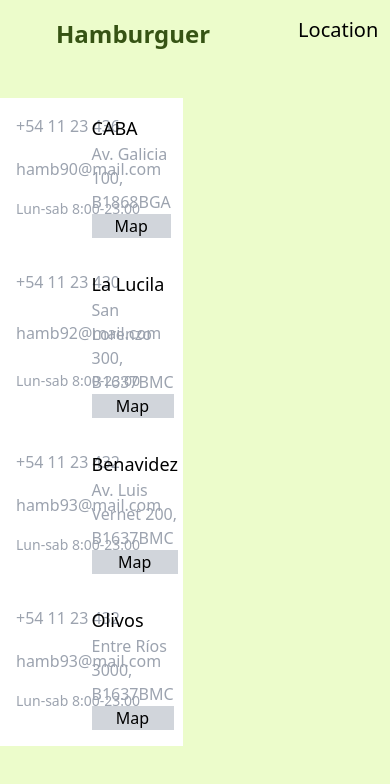
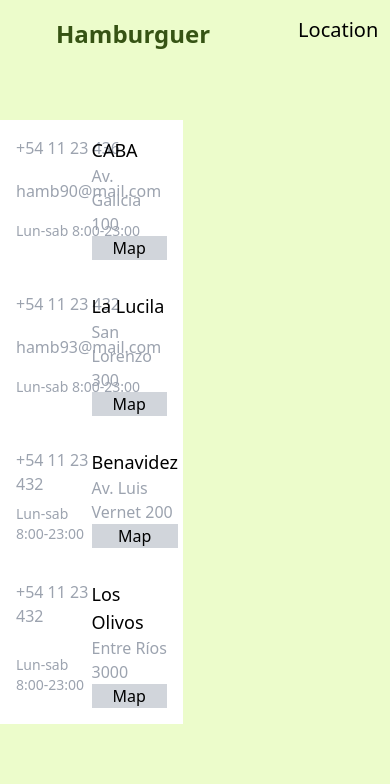
Before and after one commit to Githubmagali/hamburguer-shop, a Next.js app: page /location in a window 390 px wide. Shown: the top 784 px of the page. Built offline with nearby package versions, Linux system fonts and the light colour scheme.

Commit message:
add map location

```diff
--- a/src/app/location/page.jsx
+++ b/src/app/location/page.jsx
@@ -2,81 +2,75 @@
 import React, { useState } from 'react';
 
 function Location() {
-  const [selectedMapIndex, setSelectedMapIndex] = useState(null);
+    const [selectedMapIndex, setSelectedMapIndex] = useState(null);
 
-  const maps = [
-    "https://www.google.com/maps/embed?pb=!1m18!1m12!1m3!1d3281.1372370683007!2d-58.38622642532899!3d-34.676485661342944!2m3!1f0!2f0!3f0!3m2!1i1024!2i768!4f13.1!3m3!1m2!1s0x95bcccb8228f238d%3A0x4e7d2cae69803158!2sAv.%20Galicia%20100%2C%20B1868BGA%20Pi%C3%B1eyro%2C%20Provincia%20de%20Buenos%20Aires!5e0!3m2!1ses-419!2sar!4v1708880848768!5m2!1ses-419!2sar",
-    "https://www.google.com/maps/embed?pb=!1m18!1m12!1m3!1d3288.148704830002!2d-58.48525862533994!3d-34.49911415197953!2m3!1f0!2f0!3f0!3m2!1i1024!2i768!4f13.1!3m3!1m2!1s0x95bcb16dab9a512d%3A0xa99d62ef0faeaef6!2sSan%20Lorenzo%20300%2C%20B1637BMC%20La%20Lucila%2C%20Provincia%20de%20Buenos%20Aires!5e0!3m2!1ses-419!2sar!4v1708881002005!5m2!1ses-419!2sar",
-    "https://www.google.com/maps/embed?pb=!1m18!1m12!1m3!1d3291.754931090853!2d-58.6854665253455!3d-34.407574447164166!2m3!1f0!2f0!3f0!3m2!1i1024!2i768!4f13.1!3m3!1m2!1s0x95bca17249370a31%3A0xae320ecdbe85cce0!2sAv.%20Luis%20Vernet%20200%2C%20Benavidez%2C%20Provincia%20de%20Buenos%20Aires!5e0!3m2!1ses-419!2sar!4v1708881115401!5m2!1ses-419!2sar",
-    "https://www.google.com/maps/embed?pb=!1m18!1m12!1m3!1d3287.312569647077!2d-58.508967825338544!3d-34.520308053096116!2m3!1f0!2f0!3f0!3m2!1i1024!2i768!4f13.1!3m3!1m2!1s0x95bcb1271d788d21%3A0x907bd79bbe267e0!2sEntre%20R%C3%ADos%203000%2C%20B1636GCL%20Olivos%2C%20Provincia%20de%20Buenos%20Aires!5e0!3m2!1ses-419!2sar!4v1708881214035!5m2!1ses-419!2sar"
-  ];
+    const items=[
+        {
+            id:1,
+            name:'CABA',
+            address:'Av. Galicia 100',
+            hor:'Lun-sab 8:00-23:00',
+            number:'+54 11 23 436',
+            mail:'hamb90@mail.com',
+            map:'https://www.google.com/maps/embed?pb=!1m18!1m12!1m3!1d3281.1372370683007!2d-58.38622642532899!3d-34.676485661342944!2m3!1f0!2f0!3f0!3m2!1i1024!2i768!4f13.1!3m3!1m2!1s0x95bcccb8228f238d%3A0x4e7d2cae69803158!2sAv.%20Galicia%20100%2C%20B1868BGA%20Pi%C3%B1eyro%2C%20Provincia%20de%20Buenos%20Aires!5e0!3m2!1ses-419!2sar!4v1708880848768!5m2!1ses-419!2sar',
 
-  const handleMapButtonClick = (index) => {
-    setSelectedMapIndex(index);
-  };
+        },{
+            id:2,
+            name:'La Lucila',
+            address:'San Lorenzo 300',
+            hor:'Lun-sab 8:00-23:00',
+            number:'+54 11 23 432',
+            mail:'hamb93@mail.com',
+            map:'https://www.google.com/maps/embed?pb=!1m18!1m12!1m3!1d3288.148704830002!2d-58.48525862533994!3d-34.49911415197953!2m3!1f0!2f0!3f0!3m2!1i1024!2i768!4f13.1!3m3!1m2!1s0x95bcb16dab9a512d%3A0xa99d62ef0faeaef6!2sSan%20Lorenzo%20300%2C%20B1637BMC%20La%20Lucila%2C%20Provincia%20de%20Buenos%20Aires!5e0!3m2!1ses-419!2sar!4v1708881002005!5m2!1ses-419!2sar'
+        },
+        {
+            id:3,
+            name:'Benavidez',
+            address:'Av. Luis Vernet 200',
+            hor:'Lun-sab 8:00-23:00',
+            number:'+54 11 23 432',
+            map:'https://www.google.com/maps/embed?pb=!1m18!1m12!1m3!1d3291.754931090853!2d-58.6854665253455!3d-34.407574447164166!2m3!1f0!2f0!3f0!3m2!1i1024!2i768!4f13.1!3m3!1m2!1s0x95bca17249370a31%3A0xae320ecdbe85cce0!2sAv.%20Luis%20Vernet%20200%2C%20Benavidez%2C%20Provincia%20de%20Buenos%20Aires!5e0!3m2!1ses-419!2sar!4v1708881115401!5m2!1ses-419!2sar'
+        },{
+            id:4,
+            name:'Los Olivos',
+            address:'Entre Ríos 3000',
+            hor:'Lun-sab 8:00-23:00',
+            number:'+54 11 23 432',
+            map:'https://www.google.com/maps/embed?pb=!1m18!1m12!1m3!1d3287.312569647077!2d-58.508967825338544!3d-34.520308053096116!2m3!1f0!2f0!3f0!3m2!1i1024!2i768!4f13.1!3m3!1m2!1s0x95bcb1271d788d21%3A0x907bd79bbe267e0!2sEntre%20R%C3%ADos%203000%2C%20B1636GCL%20Olivos%2C%20Provincia%20de%20Buenos%20Aires!5e0!3m2!1ses-419!2sar!4v1708881214035!5m2!1ses-419!2sar'
+        }
+    ]
+    const handleMapButtonClick = (index) => {
+        setSelectedMapIndex(index);
+      };
 
-  return (
+return(
     <>
-      <div className="flex items-center justify-center h-screen sm:pt-20">
+    <div className="flex items-center justify-center h-screen sm:pt-20">
         <div className="grid grid-cols-2 gap-x-6">
           <div className="flex items-center justify-center">
             <div className="lg:w-96 lg:h-96 sm:w-54 sm:h-80 overflow-scroll bg-white">
               <ul>
-                <div className="grid grid-cols-2 p-4">
+              {items.map((item, index)=>(
+                <div key={index} className="grid grid-cols-2 p-4">
                   <div className="grid col-1">
-                    <p className="text-gray-400 "><i className='bx bxs-phone-call'></i>+54 11 23 436</p>
-                    <p className="text-gray-400 ">hamb90@mail.com</p>
-                    <p className="text-gray-400 text-sm ">Lun-sab 8:00-23:00</p>
+                    <p className="text-gray-400 "><i className='bx bxs-phone-call'></i>{item.number}</p>
+                    <p className="text-gray-400 ">{item.mail}</p>
+                    <p className="text-gray-400 text-sm ">{item.hor}</p>
                   </div>
                   <div className="grid col-2">
-                    <p className="text-lg">CABA</p>
-                    <li className="text-gray-400 ">Av. Galicia 100, B1868BGA</li>
-                    <button className='bg-gray-300 hover:gr-gray-400 hover:text-white px-4' onClick={() => handleMapButtonClick(0)}>Map</button>
+                    <p className="text-lg">{item.name}</p>
+                    <li className="text-gray-400 ">{item.address}</li>
+                    <button className='bg-gray-300 hover:gr-gray-400 hover:text-white px-4' onClick={() => handleMapButtonClick(index)}>Map</button>
                   </div>
                 </div>
-                <div className="grid grid-cols-2 p-4 ">
-                  <div className="grid col-1">
-                    <p className="text-gray-400 "><i className='bx bxs-phone-call'></i>+54 11 23 430</p>
-                    <p className="text-gray-400 ">hamb92@mail.com</p>
-                    <p className="text-gray-400 text-sm ">Lun-sab 8:00-23:00</p>
-                  </div>
-                  <div className="grid col-2">
-                    <p className="text-lg">La Lucila</p>
-                    <li className="text-gray-400 ">San Lorenzo 300, B1637BMC </li>
-                    <button className='bg-gray-300 hover:gr-gray-400 hover:text-white px-4' onClick={() => handleMapButtonClick(1)}>Map</button>
-                  </div>
-                </div>
-                <div className="grid grid-cols-2 p-4 ">
-                  <div className="grid col-1">
-                    <p className="text-gray-400 "><i className='bx bxs-phone-call'></i>+54 11 23 432</p>
-                    <p className="text-gray-400 ">hamb93@mail.com</p>
-                    <p className="text-gray-400 text-sm ">Lun-sab 8:00-23:00</p>
-                  </div>
-                  <div className="grid col-2">
-                    <p className="text-lg">Benavidez</p>
-                    <li className="text-gray-400 ">Av. Luis Vernet 200, B1637BMC</li>
-                    <button className='bg-gray-300 hover:gr-gray-400 hover:text-white px-4' onClick={() => handleMapButtonClick(2)}>Map</button>
-                  </div>
-                </div>
-                <div className="grid grid-cols-2 p-4 ">
-                  <div className="grid col-1">
-                    <p className="text-gray-400 "><i className='bx bxs-phone-call'></i>+54 11 23 432</p>
-                    <p className="text-gray-400 ">hamb93@mail.com</p>
-                    <p className="text-gray-400 text-sm ">Lun-sab 8:00-23:00</p>
-                  </div>
-                  <div className="grid col-2">
-                    <p className="text-lg">Olivos</p>
-                    <li className="text-gray-400 ">Entre Ríos 3000, B1637BMC </li>
-                    <button  className='bg-gray-300 hover:gr-gray-400 hover:text-white px-4'onClick={() => handleMapButtonClick(3)}>Map</button>
-                  </div>
-                </div>
+                  ))}
               </ul>
             </div>
           </div>
           <div className="sm:flex sm:items-center sm:justify-center">
             {selectedMapIndex !== null && (
               <iframe
-                src={maps[selectedMapIndex]}
+                src={items[selectedMapIndex].map}
                 className="lg:w-96 lg:h-96 sm:w-54 sm:h-80"
                 allowFullScreen={false}
                 loading="lazy"
@@ -87,7 +81,8 @@ function Location() {
         </div>
       </div>
     </>
-  );
+)
+
 }
 
 export default Location;
--- a/src/app/location/pageItem.jsx
+++ /dev/null
@@ -1,51 +0,0 @@
-import React, { useState } from 'react';
-
-function Location() {
-  const [selectedMapIndex, setSelectedMapIndex] = useState(null);
-
-  const maps = [
-    "https://www.google.com/maps/embed?pb=!1m18!1m12!1m3!1d3281.1372370683007!2d-58.38622642532899!3d-34.676485661342944!2m3!1f0!2f0!3f0!3m2!1i1024!2i768!4f13.1!3m3!1m2!1s0x95bcccb8228f238d%3A0x4e7d2cae69803158!2sAv.%20Galicia%20100%2C%20B1868BGA%20Pi%C3%B1eyro%2C%20Provincia%20de%20Buenos%20Aires!5e0!3m2!1ses-419!2sar!4v1708880848768!5m2!1ses-419!2sar",
-    "https://www.google.com/maps/embed?pb=!1m18!1m12!1m3!1d3288.148704830002!2d-58.48525862533994!3d-34.49911415197953!2m3!1f0!2f0!3f0!3m2!1i1024!2i768!4f13.1!3m3!1m2!1s0x95bcb16dab9a512d%3A0xa99d62ef0faeaef6!2sSan%20Lorenzo%20300%2C%20B1637BMC%20La%20Lucila%2C%20Provincia%20de%20Buenos%20Aires!5e0!3m2!1ses-419!2sar!4v1708881002005!5m2!1ses-419!2sar",
-    "https://www.google.com/maps/embed?pb=!1m18!1m12!1m3!1d3291.754931090853!2d-58.6854665253455!3d-34.407574447164166!2m3!1f0!2f0!3f0!3m2!1i1024!2i768!4f13.1!3m3!1m2!1s0x95bca17249370a31%3A0xae320ecdbe85cce0!2sAv.%20Luis%20Vernet%20200%2C%20Benavidez%2C%20Provincia%20de%20Buenos%20Aires!5e0!3m2!1ses-419!2sar!4v1708881115401!5m2!1ses-419!2sar",
-    "https://www.google.com/maps/embed?pb=!1m18!1m12!1m3!1d3287.312569647077!2d-58.508967825338544!3d-34.520308053096116!2m3!1f0!2f0!3f0!3m2!1i1024!2i768!4f13.1!3m3!1m2!1s0x95bcb1271d788d21%3A0x907bd79bbe267e0!2sEntre%20R%C3%ADos%203000%2C%20B1636GCL%20Olivos%2C%20Provincia%20de%20Buenos%20Aires!5e0!3m2!1ses-419!2sar!4v1708881214035!5m2!1ses-419!2sar"
-  ];
-
-  const handleMapButtonClick = (index) => {
-    setSelectedMapIndex(index);
-  };
-
-  return (
-    <>
-      <div className="flex items-center justify-center h-screen sm:pt-20">
-        <div className="grid grid-cols-2 gap-x-6">
-          <div className="flex items-center justify-center">
-            <div className="lg:w-96 lg:h-96 sm:w-54 sm:h-80 overflow-scroll bg-white">
-              <ul>
-                {/* ... tu código anterior ... */}
-                {maps.map((map, index) => (
-                  <div key={index} className="grid grid-cols-2 p-4">
-                    {/* ... tu código anterior ... */}
-                    <button onClick={() => handleMapButtonClick(index)}>Map</button>
-                  </div>
-                ))}
-              </ul>
-            </div>
-          </div>
-          <div className="sm:flex sm:items-center sm:justify-center">
-            {selectedMapIndex !== null && (
-              <iframe
-                src={maps[selectedMapIndex]}
-                className="lg:w-96 lg:h-96 sm:w-54 sm:h-80"
-                allowFullScreen={false}
-                loading="lazy"
-                referrerpolicy="no-referrer-when-downgrade"
-              />
-            )}
-          </div>
-        </div>
-      </div>
-    </>
-  );
-}
-
-export default Location;
```
